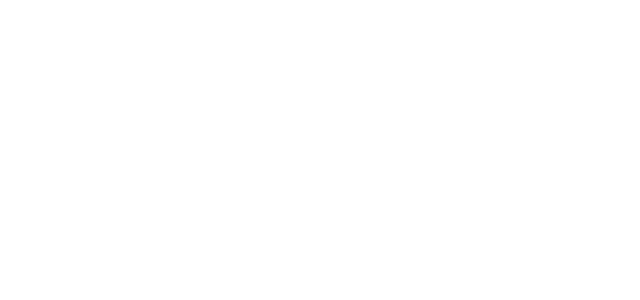
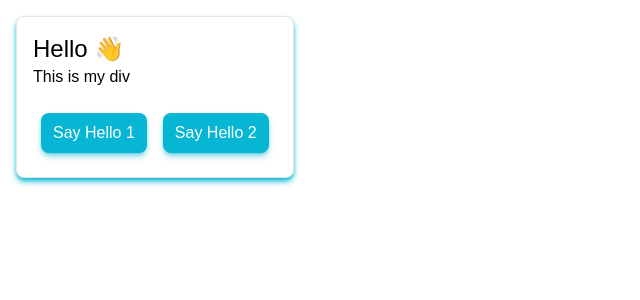
Before and after one commit to Yash-EnactOn/Tailwind-CSS, a Next.js app: page / in a window 1280 px wide. Shown: the top 300 px of the page, without its empty margins (0-640 px from the left). Built offline with nearby package versions, Linux system fonts and the light colour scheme; a web font is replaced by a local one.

Commit message:
learned animation

```diff
--- a/app/page.tsx
+++ b/app/page.tsx
@@ -284,7 +284,7 @@
           <img
             src="https://images.unsplash.com/photo-1735437643865-18e22575a630?w=500&auto=format&fit=crop&q=60&ixlib=rb-4.0.3&ixid=M3wxMjA3fDB8MHxmZWF0dXJlZC1waG90b3MtZmVlZHw2fHx8ZW58MHx8fHx8"
             alt="street"
-            className="w-64 mb-4 blur-sm hover:blur-none rounded-lg saturate-150"
+            className="w-64 mb-4 rounded-lg blur-sm hover:blur-none saturate-150"
           />
           <h1 className="text-2xl">Hello 👋</h1>
           <p className="mb-4">This is my div</p>
@@ -294,7 +294,18 @@
         </div>
       </div> */}
 
-
+      <div className="h-screen p-4 Parent">
+        <div className="inline-block p-4 text-black bg-white border rounded-lg shadow-md shadow-cyan-500">
+          <h1 className="text-2xl">Hello 👋</h1>
+          <p className="mb-4">This is my div</p>
+          <button className="px-3 py-2 m-2 text-white transition duration-1000 delay-1000 rounded-lg shadow-md cursor-pointer bg-cyan-500 shadow-cyan-500/50 hover:-translate-y-1">
+            Say Hello 1
+          </button>
+          <button className="px-3 py-2 m-2 text-white transition hover:scale-110 ease-in-out duration-300 rounded-lg shadow-md cursor-pointer bg-cyan-500 shadow-cyan-500/50">
+            Say Hello 2
+          </button>
+        </div>
+      </div>
     </div>
   );
 }
```
